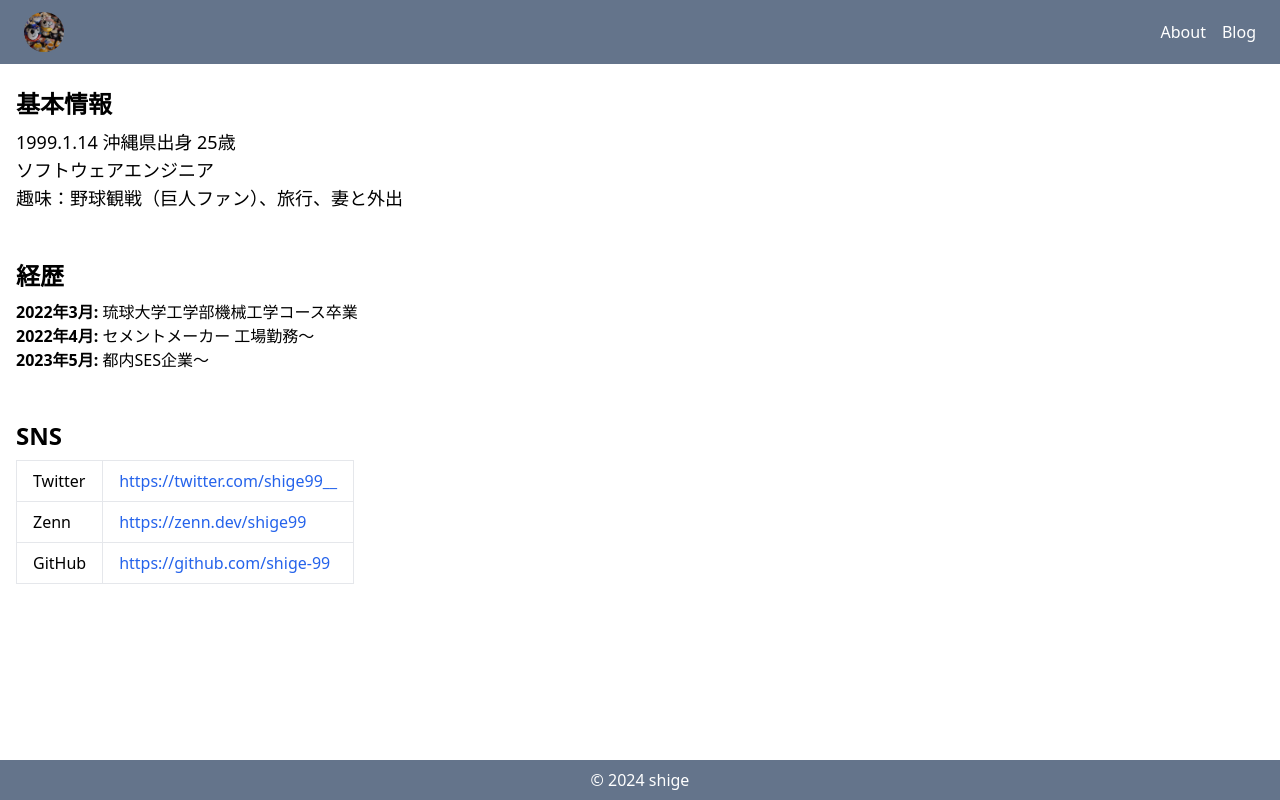
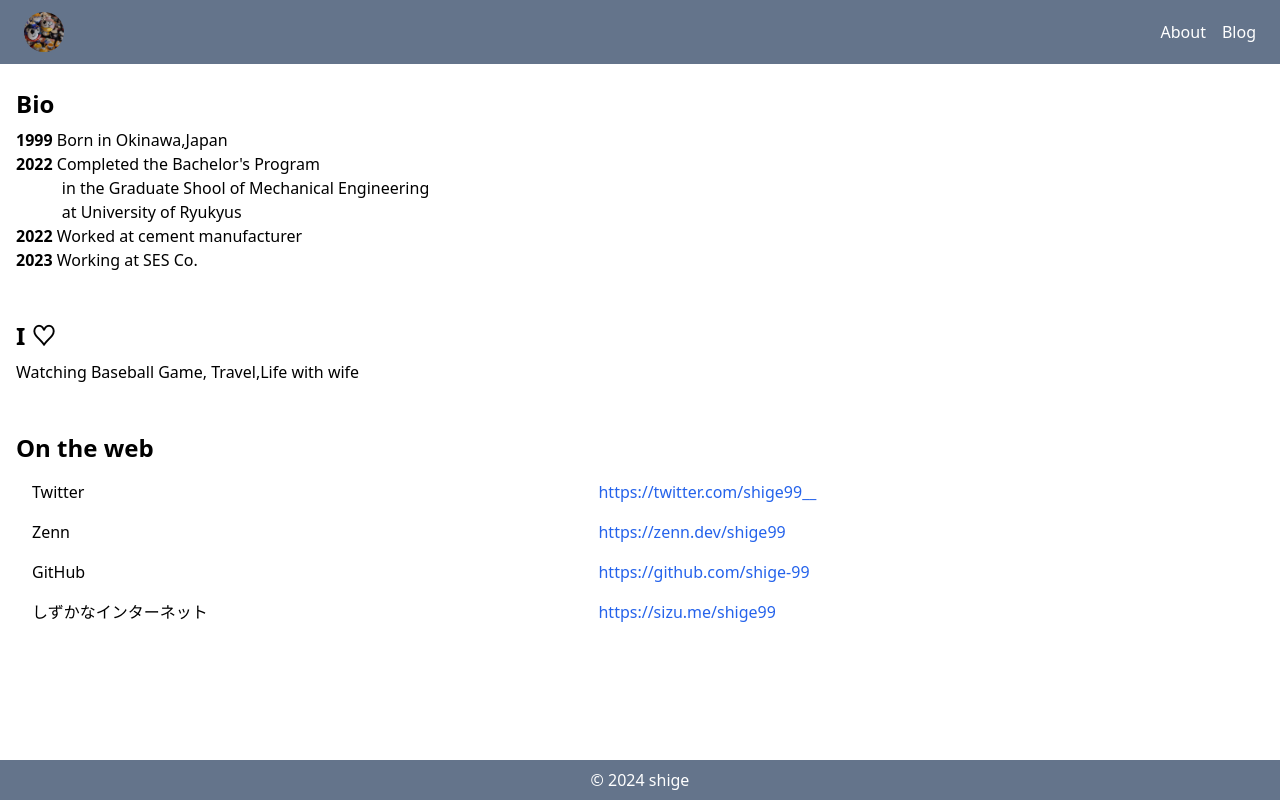
Before and after one commit to shige-99/shige-me, a SvelteKit app: page /about in a window 1280 px wide. Built offline with nearby package versions, Linux system fonts and the light colour scheme.

Commit message:
update view

```diff
--- a/src/routes/about/+page.svelte
+++ b/src/routes/about/+page.svelte
@@ -3,31 +3,32 @@
   <meta name="description" content="About me" />
 </svelte:head>
 
-<div class="mb-12">
-  <h2 class="text-2xl font-bold mb-2">基本情報</h2>
-  <p class="text-lg">1999.1.14 沖縄県出身 25歳</p>
-  <p class="text-lg">ソフトウェアエンジニア</p>
-  <p class="text-lg">趣味：野球観戦（巨人ファン）、旅行、妻と外出</p>
-</div>
-
 <main class="flex-grow">
   <section class="mb-12">
-    <h2 class="text-2xl font-bold mb-2">経歴</h2>
+    <h2 class="text-2xl font-bold mb-2">Bio</h2>
     <ul>
-      <li><span class="font-bold">2022年3月:</span> 琉球大学工学部機械工学コース卒業</li>
-      <li><span class="font-bold">2022年4月:</span> セメントメーカー 工場勤務〜</li>
-      <li><span class="font-bold">2023年5月:</span> 都内SES企業〜</li>
+      <li><span class="font-bold">1999</span>&nbsp;Born in Okinawa,Japan</li>
+      <li><span class="font-bold">2022</span>&nbsp;Completed the Bachelor's Program<br>&nbsp;&nbsp;&nbsp;&nbsp;&nbsp;&nbsp;&nbsp;&nbsp;&nbsp;&nbsp;
+                                             in the Graduate Shool of Mechanical Engineering<br>&nbsp;&nbsp;&nbsp;&nbsp;&nbsp;&nbsp;&nbsp;&nbsp;&nbsp;&nbsp;
+                                             at University of Ryukyus</li>
+      <li><span class="font-bold">2022</span>&nbsp;Worked at cement manufacturer</li>
+      <li><span class="font-bold">2023</span>&nbsp;Working at SES Co.</li>
     </ul>
   </section>
 
   <section class="mb-12">
-    <h2 class="text-2xl font-bold mb-2">SNS</h2>
+    <h2 class="text-2xl font-bold mb-2">I ♡</h2>
+    <p>Watching Baseball Game, Travel,Life with wife</p>
+  </section>
+
+  <section class="mb-12">
+    <h2 class="text-2xl font-bold mb-2">On the web</h2>
     <div class="overflow-x-auto">
-      <table>
+      <table class="w-full">
         <tbody>
           <tr>
-            <td class="border px-4 py-2">Twitter</td>
-            <td class="border px-4 py-2"
+            <td class="px-4 py-2">Twitter</td>
+            <td class="px-4 py-2"
             ><a
               class="text-blue-600 hover:text-blue-500"
               href="https://twitter.com/shige99__"
@@ -36,8 +37,8 @@
             >
           </tr>
           <tr>
-            <td class="border px-4 py-2">Zenn</td>
-            <td class="border px-4 py-2"
+            <td class="px-4 py-2">Zenn</td>
+            <td class="px-4 py-2"
             ><a
               class="text-blue-600 hover:text-blue-500"
               href="https://zenn.dev/shige99"
@@ -46,12 +47,21 @@
             >
           </tr>
           <tr>
-            <td class="border px-4 py-2">GitHub</td>
-            <td class="border px-4 py-2"
+            <td class="px-4 py-2">GitHub</td>
+            <td class="px-4 py-2"
             ><a
               class="text-blue-600 hover:text-blue-500"
               href="https://github.com/shige-99"
               target="_blank">https://github.com/shige-99</a
+            ></td
+            >
+          <tr>
+            <td class="px-4 py-2">しずかなインターネット</td>
+            <td class="px-4 py-2"
+            ><a
+              class="text-blue-600 hover:text-blue-500"
+              href="https://sizu.me/shige99"
+              target="_blank">https://sizu.me/shige99</a
             ></td
             >
           </tr>
```
Also changed, not shown: articles/1.md (+1 -1 lines).
